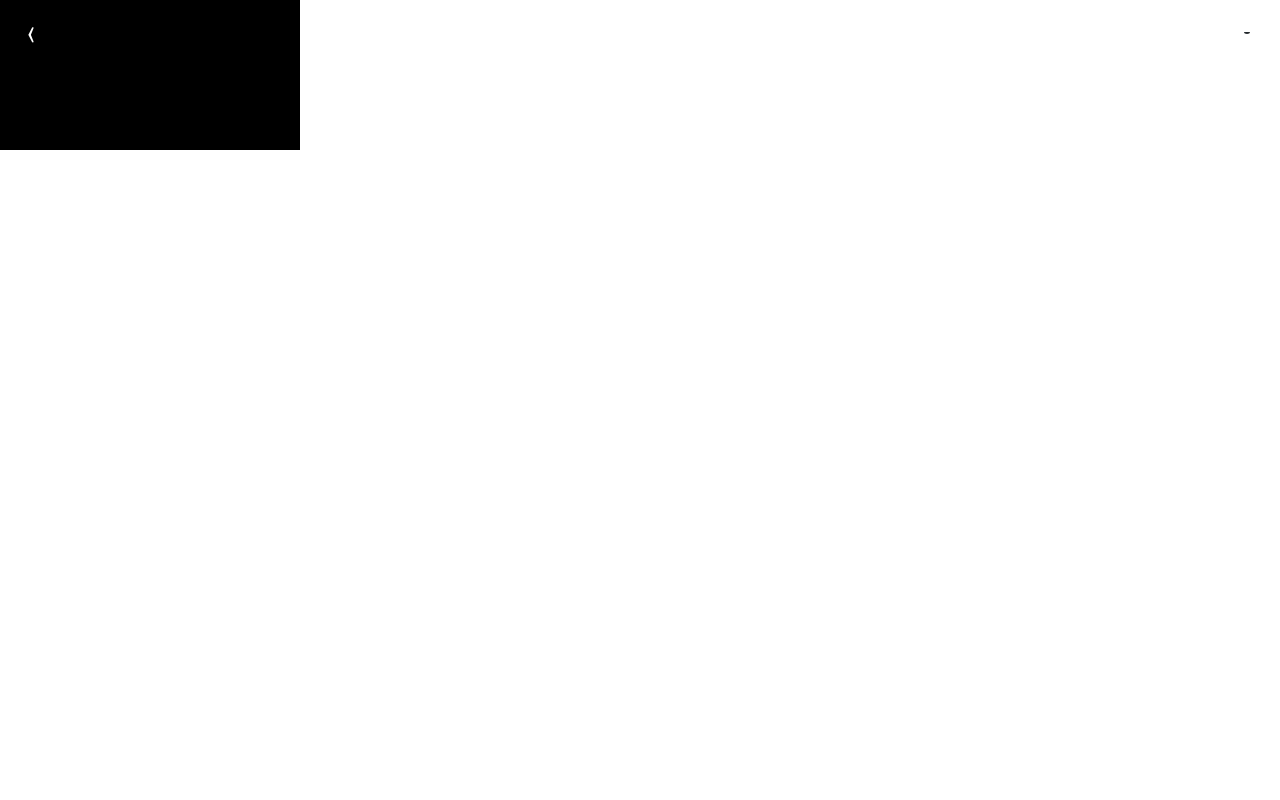
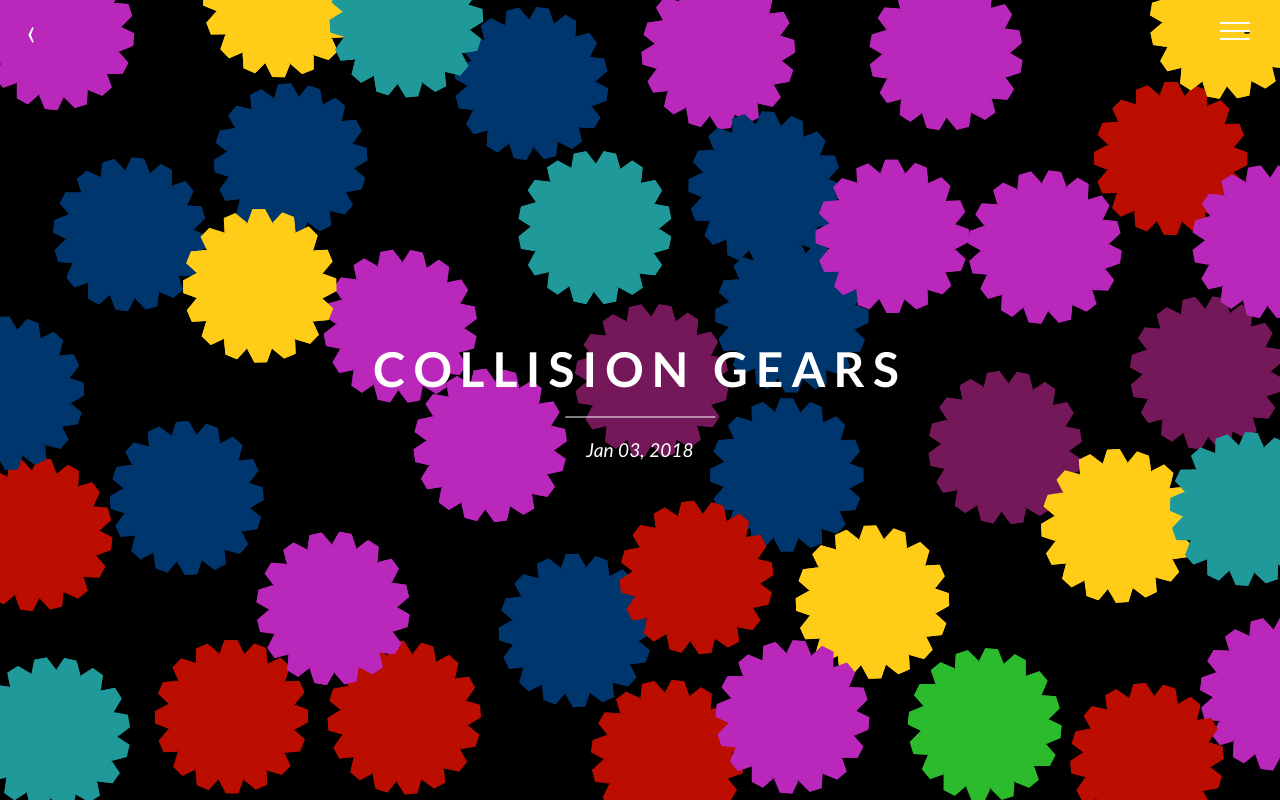
Before and after one commit to mystreie1126/Animation-gallery, a website: page pages/gallery/color-gear.html in a window 1280 px wide. Drawn offline with nearby package versions, Linux system fonts and the light colour scheme.

Commit message:
last commit

```diff
--- a/pages/gallery/color-gear.html
+++ b/pages/gallery/color-gear.html
@@ -4,7 +4,7 @@
     <meta charset="UTF-8">
     <meta name="viewport" content="width=device-width, initial-scale=1.0">
     <meta http-equiv="X-UA-Compatible" content="ie=edge">
-	<title>Colored gear</title>
+	<title>Collision Gears</title>
 	<link rel="stylesheet" href="https://cdnjs.cloudflare.com/ajax/libs/font-awesome/4.7.0/css/font-awesome.min.css">
 	<link href="https://fonts.googleapis.com/css?family=Lato:100,300,400,700,900" rel="stylesheet">
     <link rel="stylesheet" href="../../css/main.css">
@@ -16,7 +16,7 @@
 			<a href="../main.html" class="prev">&#9001;</a>
 		</div>
 		<div class="canvas__wrapper-info">
-			<h1 class="canvas-details canvas-details-title">colored gears</h1>
+			<h1 class="canvas-details canvas-details-title">Collision Gears</h1>
 			<h1 class="canvas-details canvas-details-line"></h1>
 			<h1 class="canvas-details canvas-details-date">Jan 03, 2018</h1>
 		</div>
@@ -31,10 +31,10 @@
 
 			<nav class="navigation__nav">
 				<ul class="navigation__list">
-					<li class="navigation__item"><a href="#" class="navigation__link">Home</a></li>
-					<li class="navigation__item"><a href="#" class="navigation__link">All projects</a></li>
-					<li class="navigation__item"><a href="#" class="navigation__link">source code</a></li>
-					<li class="navigation__item"><a href="#" class="navigation__link">contact</a></li>
+						<li class="navigation__item"><a href="../../index.html" class="navigation__link">Home</a></li>
+						<li class="navigation__item"><a href="../main.html" class="navigation__link">All projects</a></li>
+						<li class="navigation__item"><a href="https://github.com/mystreie1126/Animation-gallery" target="_blank" class="navigation__link">source code</a></li>
+						<li class="navigation__item"><a href="#" class="navigation__link" id="contact">contact</a></li>
 					<div class="navigation__list-icon">
 						<a href="https://twitter.com/JianNCI" target="_blank" class="social-icon"><i class="fa fa-twitter"></i></a>
 						<a href="https://jianqilu1126@gmail.com" target="_blank" class="social-icon" target="_blank"><i class="fa fa-google"></i></a>
@@ -46,9 +46,194 @@
 
 		</div>
 
+
+
+
+
 <script>
+console.log(123);
+
+//Initial Setup
+
+var canvas = document.querySelector('canvas');
+var ctx = canvas.getContext('2d');
+
+canvas.width = window.innerWidth;
+canvas.height = window.innerHeight;
+
+//Variables
+
+var mouse = {
+	x: innerWidth/2,
+	y: innerHeight/2
+};
+
+var colors = [
+	'#00366E',
+	'#BB0D00',
+	'#75185A',
+	'#FFCC17',
+	'#BA27BB',
+	'#20999B',
+	'#2BBB2D'
+];
+
+//Event Listeners
+addEventListener('mousemove', event => {
+	mouse.x = event.clientX;
+	mouse.y = event.clientY;
+
+});
+
+addEventListener('resize', () => {
+	canvas.width = innerWidth;
+	canvas.height = innerHeight;
+
+	init();
+});
+
+// Utility Functions
+
+function randomIntFromRange(min,max){
+	return Math.floor(Math.random()* (max - min + 1) + min);
+}
+
+function randomColor(colors){
+	return colors[Math.floor(Math.random()* colors.length)];
+}
+
+
+function distance(x1,y1,x2,y2){
+	let xDist = x2 - x1;
+	let yDist = y2 - y1;
+
+	return Math.sqrt(Math.pow(xDist, 2) + Math.pow(yDist,2));
+}
+
+
+//Objects
+
+function Particle(x,y,radius,rad,color){
+
+	//big circle attributes
+	this.x = x;
+	this.y = y;
+	this.radius = radius;
+	this.dot_r = 3;
+	this.color = color;
+	this.width = this.radius/5;
+	this.rad = rad;
+	this.rad_rate = Math.PI/8;
+	this.gearArr = {
+		startX:[],startY:[],endX:[],endY:[],outX1:[],outY1:[],outX2:[],outY2:[]
+	}
+	this.init = function(){
+		for(let i = 0; i < 30; i++){
+			this.gearArr.startX.push(this.x + this.radius*Math.cos(this.rad));
+			this.gearArr.startY.push(this.y + this.radius*Math.sin(this.rad));
+			this.gearArr.endX.push(this.x + this.radius*Math.cos(this.rad + this.rad_rate));
+			this.gearArr.endY.push(this.y + this.radius*Math.sin(this.rad + this.rad_rate));
+			this.gearArr.outX1.push(this.x + (this.radius+this.width)*Math.cos(this.rad + this.rad_rate/4));
+			this.gearArr.outY1.push(this.y + (this.radius+this.width)*Math.sin(this.rad + this.rad_rate/4));
+			this.gearArr.outX2.push(this.x + (this.radius+this.width)*Math.cos(this.rad + (this.rad_rate/3)*2));
+			this.gearArr.outY2.push(this.y + (this.radius+this.width)*Math.sin(this.rad + (this.rad_rate/3)*2));
+
+			this.rad += this.rad_rate;
+		}
+	};
+	this.init();
+	//backgroud circle
+	this.background_circle = () => {
+
+	};
+	this.draw = () => {
+		ctx.beginPath();
+		ctx.arc(this.x, this.y,this.radius,0, Math.PI*2, false);
+		ctx.fillStyle = this.color;
+		ctx.fill();
+		ctx.closePath();
+		for(let i = 0; i < 30; i++){
+			ctx.beginPath();
+			ctx.moveTo(this.gearArr.startX[i],this.gearArr.startY[i]);
+			ctx.lineTo(this.gearArr.outX1[i],this.gearArr.outY1[i]);
+			ctx.lineTo(this.gearArr.outX2[i],this.gearArr.outY2[i]);
+			ctx.lineTo(this.gearArr.endX[i],this.gearArr.endY[i]);
+			ctx.fillStyle = this.color;
+			ctx.fill();
+		}
+	};
+ }
+
+
+
+//Implementation
+function Gear(x,y,r,rad){
+	this.x = x;
+	this.y = y;
+	this.r= r;
+	this.rad = rad;
+	this.speed = Math.random()*0.07;
+	this.color = randomColor(colors);
+	this.update = function(){
+		let gear = new Particle(this.x,this.y,this.r,this.rad,this.color);
+		gear.draw();
+
+		this.rad+=this.speed;
+	}
+}
+
+
+let gears;
+
+function init(){
+	gears = [];
+	for(let i = 0; i < 40; i++){
+		let x = Math.random()*canvas.width;
+		let y = Math.random()*canvas.height;
+
+		const radius = canvas.width/20;
+		const rad = 2;
+
+		if(i !== 0){
+			for (let j = 0; j < gears.length; j++){
+				if(distance(x, y, gears[j].x, gears[j].y) - radius * 2 < 0){
+					x = Math.random()* canvas.width;
+					y = Math.random()* canvas.height;
+
+					j= -1;
+				}
+
+			}
+		}
+
+
+
+
+		gears.push(new Gear(x,y,radius,rad));
+	}
+
+}
+
+//Animation loop
+
+function animate(){
+	requestAnimationFrame(animate);
+	ctx.clearRect(0,0,canvas.width,canvas.height);
+
+	gears.forEach((e) =>{
+		e.update();
+	});
+
+}
+
+init();
+animate();
+
+
 
 
 </script>
+<script src="../../node_modules/jquery/dist/jquery.min.js"></script>
+<script src="../../script/app.js"></script>
 </body>
 </html>
--- a/sass/_social-icon.scss
+++ b/sass/_social-icon.scss
@@ -10,8 +10,8 @@
         height: 100%;
         border-radius: 50%;
         opacity: 0;
-
-        transition: all 2s ease-in;
+        transform: translateX(-100rem);
+        transition: all .5s ease-in;
 
         &:not(:last-child){
             margin-right: 1.5rem;
--- a/script/app.js
+++ b/script/app.js
@@ -27,7 +27,8 @@ $(document).ready(function(){
 
     $('#contact').click(()=>{
         $('.social-icon').css({
-            'opacity':1
+            'opacity':1,
+            'transform':'translateX(0)'
         });
 
         console.log(123);
```
Also changed, not shown: index.html (+2 -2 lines), pages/main.html (+2 -2 lines), css/main.css, img/gear.png.
